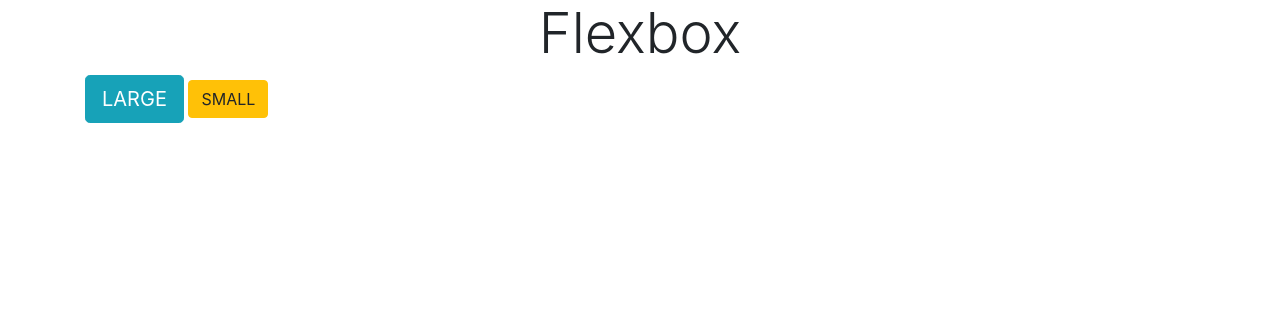
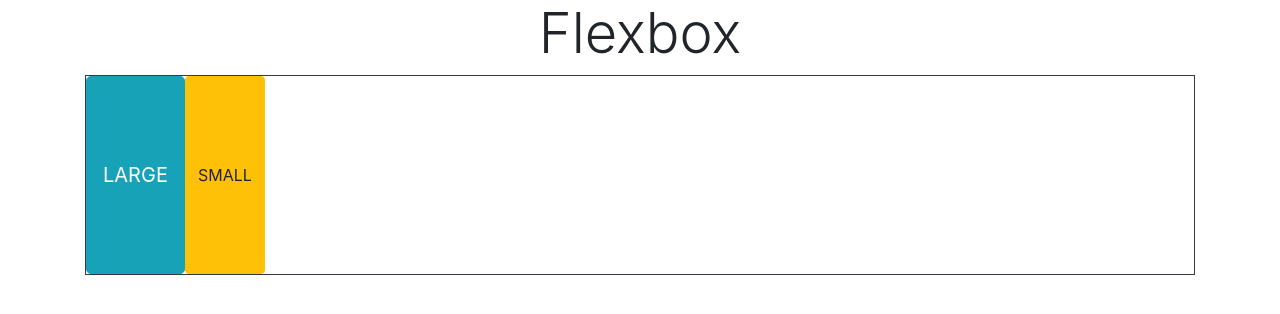
Before and after one commit to hnakae/Flexbox, a website: page index.html in a window 1280 px wide. Drawn offline with nearby package versions, Linux system fonts and the light colour scheme.

Commit message:
add css file

```diff
--- a/index.html
+++ b/index.html
@@ -5,14 +5,14 @@
     <meta charset="utf-8">
     <meta name="viewport" content="width=device-width, initial-scale=1">
     <link rel="stylesheet" href="https://stackpath.bootstrapcdn.com/bootstrap/4.1.3/css/bootstrap.min.css" integrity="sha384-MCw98/SFnGE8fJT3GXwEOngsV7Zt27NXFoaoApmYm81iuXoPkFOJwJ8ERdknLPMO" crossorigin="anonymous">
-
+    <link rel="stylesheet" href="styles.css">
     <title>Flexbox</title>
 </head>
 
 <body>
     <div class="container">
         <h1 class="text-center display-4">Flexbox</h1>
-        <div>
+        <div class="border border-dark d-flex">
             <button class="btn btn-info btn-lg">LARGE</button>
             <button class="btn btn-warning">SMALL</button>
         </div>
--- /dev/null
+++ b/styles.css
@@ -0,0 +1,3 @@
+div.border {
+    height: 200px;
+}
```
